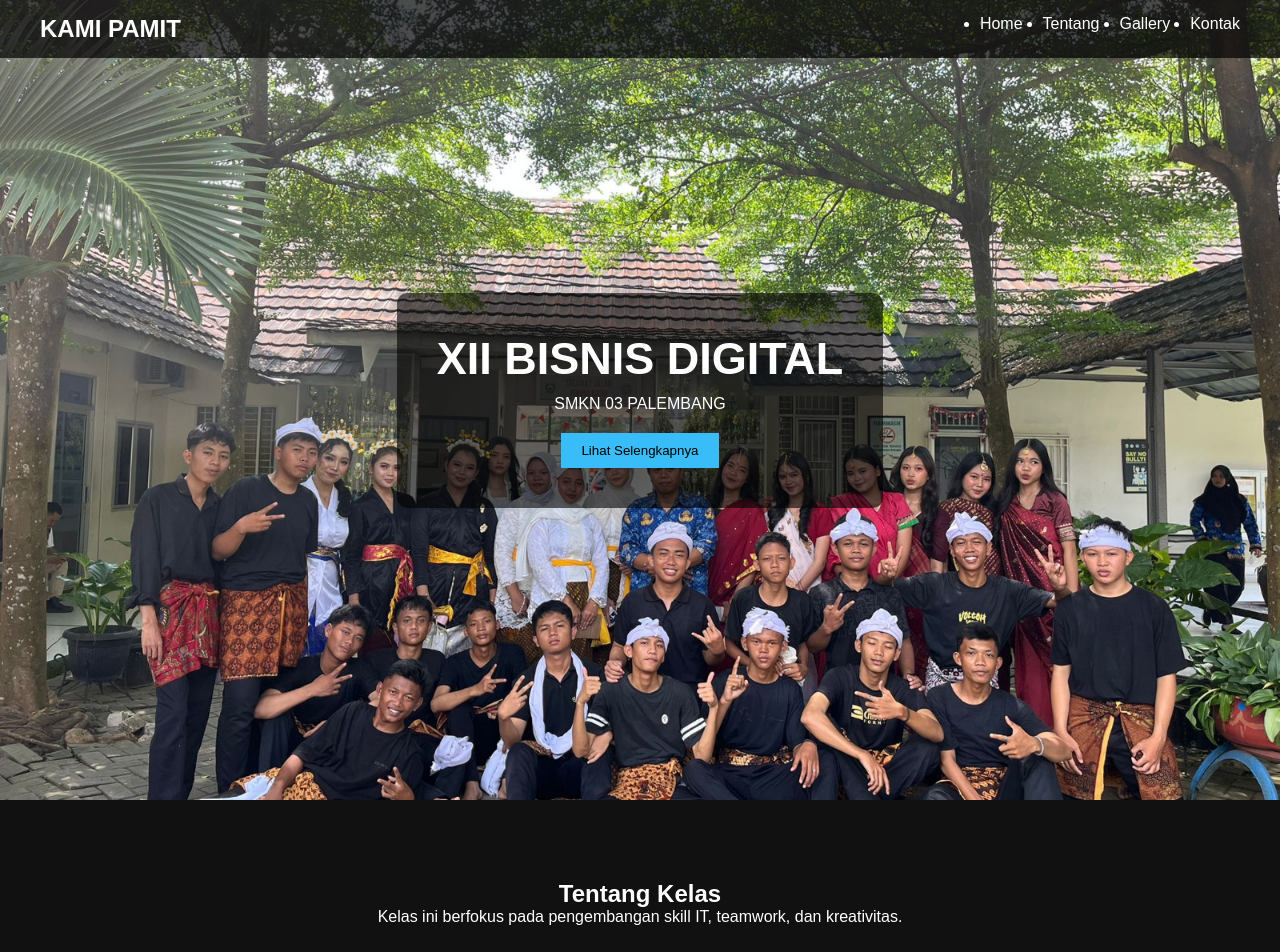
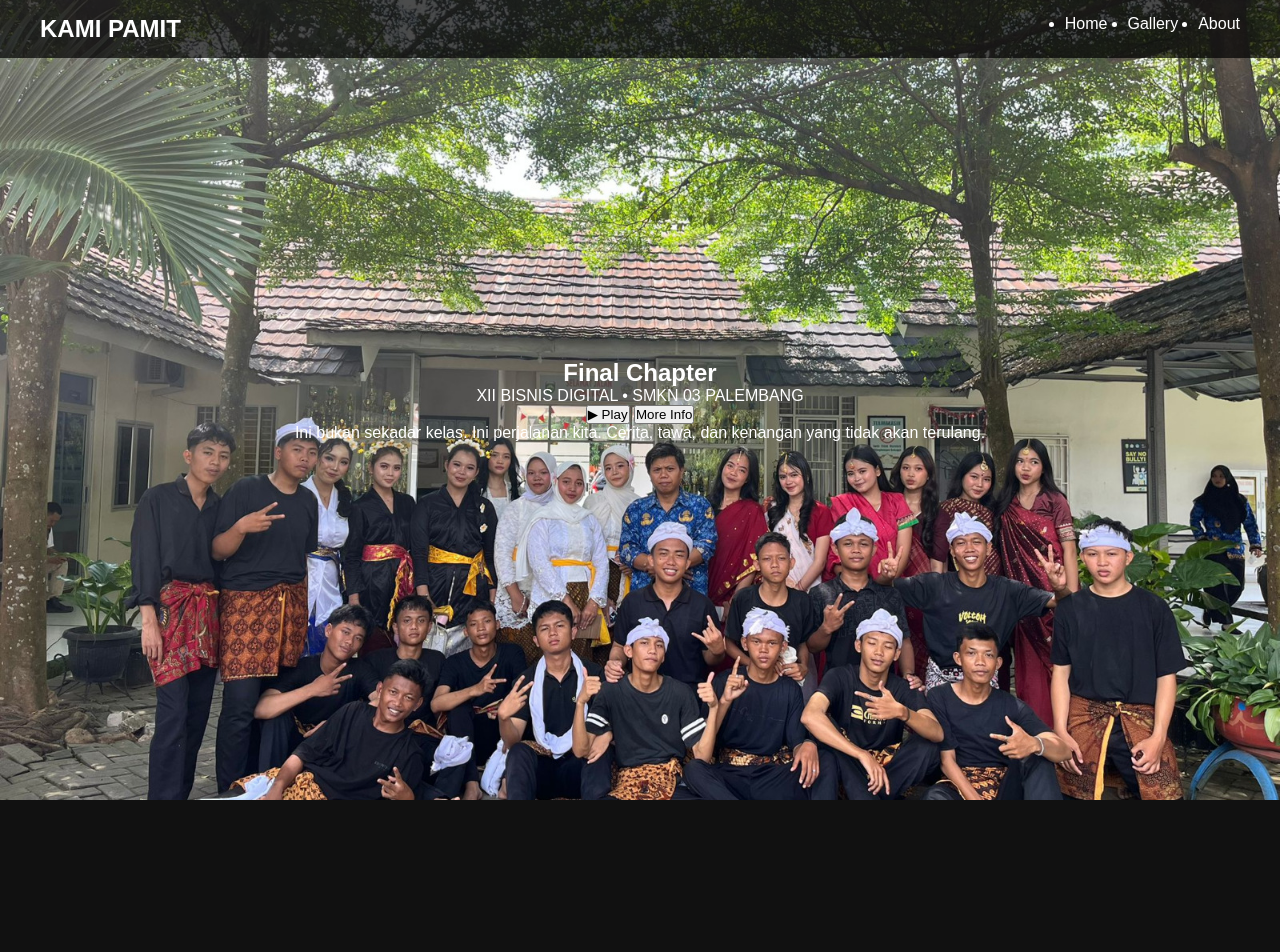
Before and after one commit to xiibisnisdigital03/XII-BISNIS-DIGITAL, a plain HTML site: page index.html in a window 1280 px wide. Shown: the top 952 px of the page. After the commit the page ends 800 px from the top, so only its background shows below. Drawn offline with Linux system fonts and the light colour scheme.

Commit message:
Update index.html

```diff
--- a/index.html
+++ b/index.html
@@ -3,7 +3,7 @@
 <head>
   <meta charset="UTF-8">
   <meta name="viewport" content="width=device-width, initial-scale=1.0">
-  <title>XII BISNIS DIGITAL</title>
+  <title>XII BD</title>
   <link rel="stylesheet" href="style.css">
 </head>
 <body>
@@ -12,48 +12,29 @@
 <nav class="navbar">
   <h1>KAMI PAMIT</h1>
   <ul>
-    <li><a href="#">Home</a></li>
-    <li><a href="#about">Tentang</a></li>
-    <li><a href="#gallery">Gallery</a></li>
-    <li><a href="#contact">Kontak</a></li>
+    <li>Home</li>
+    <li>Gallery</li>
+    <li>About</li>
   </ul>
 </nav>
 
 <!-- HERO -->
 <section class="hero">
-  <div class="overlay">
-    <h2>XII BISNIS DIGITAL</h2>
-    <p>SMKN 03 PALEMBANG</p>
-    <button onclick="scrollToSection('about')">Lihat Selengkapnya</button>
+  <div class="hero-content">
+    <h1>Final Chapter</h1>
+    <p class="sub">XII BISNIS DIGITAL • SMKN 03 PALEMBANG</p>
+
+    <div class="buttons">
+      <button class="play">▶ Play</button>
+      <button class="info">More Info</button>
+    </div>
+
+    <p class="desc">
+      Ini bukan sekadar kelas. Ini perjalanan kita.
+      Cerita, tawa, dan kenangan yang tidak akan terulang.
+    </p>
   </div>
 </section>
 
-<!-- ABOUT -->
-<section id="about">
-  <h2>Tentang Kelas</h2>
-  <p>Kelas ini berfokus pada pengembangan skill IT, teamwork, dan kreativitas.</p>
-</section>
-
-<!-- GALLERY -->
-<section id="gallery">
-  <h2>Gallery</h2>
-  <div class="grid">
-    <img src="kelas.jpg">
-    <img src="kelas.jpg">
-    <img src="kelas.jpg">
-  </div>
-</section>
-
-<!-- CONTACT -->
-<section id="contact">
-  <h2>Kontak</h2>
-  <p>Instagram: @kelasbisnisdigital</p>
-</section>
-
-<footer>
-  <p>© 2026 XII BISNIS DIGITAL</p>
-</footer>
-
-<script src="script.js"></script>
 </body>
 </html>
```
